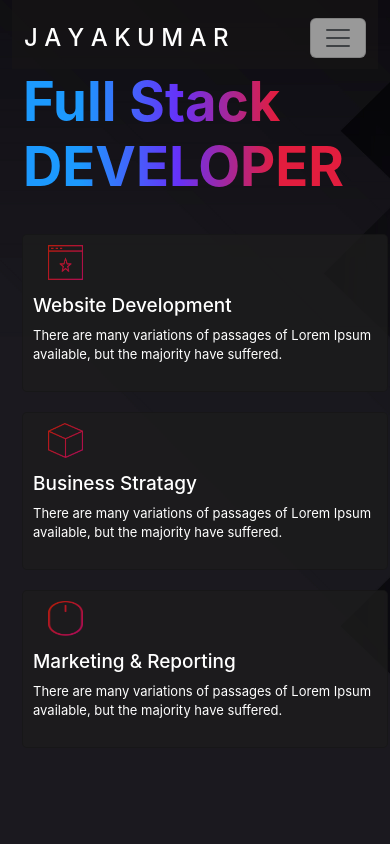
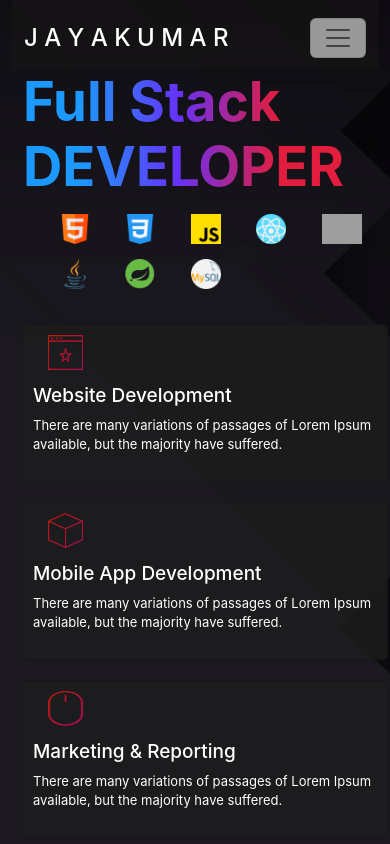
Before and after one commit to jayakumar35/Porfolio, a React (Create React App) app: page / in a window 390 px wide. Shown: the top 844 px of the page. Built offline with nearby package versions, Linux system fonts and the light colour scheme; grey boxes are pictures that could not be loaded.

Commit message:
madify commit

```diff
--- a/src/Components/Contact.scss
+++ b/src/Components/Contact.scss
@@ -122,13 +122,13 @@
             .cont-h1{
                 text-align: start;
                 color: aliceblue;
-                font-size: 3.5rem;
+                font-size: 3rem;
                 font-weight: bold;
                 padding-left: 20%;
             }
             .cont-btn{
                 margin-left: 30%;
-                padding: 10px 15px;
+                padding: 10px 10px;
                 background-image: linear-gradient(120deg, #10ccf6, #4c9391af);
                 border: none;
                 border-radius: 5px;
@@ -148,7 +148,7 @@
                  background-size: cover;
             }
             .foodlist{
-                display: flex;
+                // display: flex;
                 justify-content: center;
                 align-items: center;
                 padding-top: 15px;
@@ -163,8 +163,8 @@
             .list2 li{
                 color: #999;
                 font-size: 15px;
-                padding: 5px;
-                margin-left: 80px;
+                // padding: 5px;
+                // margin-left: 80px;
             }
             .conticon{
                 color: #999;
--- a/src/Components/ContactForm .js
+++ b/src/Components/ContactForm .js
@@ -34,6 +34,9 @@ const ContactForm = () => {
       )
       .then((response) => {
         console.log('Thank You email sent successfully to the user!', response.status, response.text);
+
+        // Clear the form fields after successful submission
+        setFormData({ name: '', email: '', phone: '', message: '' });
       })
       .catch((err) => console.error('Failed to send Thank You email to the user:', err));
 
@@ -60,7 +63,7 @@ const ContactForm = () => {
 
   return (
     <>
-      <form  className='contactform' onSubmit={sendEmail}>
+      <form className='contactform' onSubmit={sendEmail}>
         <input
           type="text"
           name="name"
--- a/src/Components/ContactPage.scss
+++ b/src/Components/ContactPage.scss
@@ -137,8 +137,8 @@
 
     .contactpage {
 
-        max-width: max-content;
-        max-height: max-content;
+        max-width: fit-content;
+        max-height: fit-content;
         overflow: hidden;
         position: relative;
 
--- a/src/Components/Frent.js
+++ b/src/Components/Frent.js
@@ -4,6 +4,7 @@ import NavScrollExample from "./NavScrollExample";
 import icon1 from "../image/icon-01.png"
 import icon2 from '../image/icon-02.png'
 import icon3 from '../image/icon-03.png'
+import Skills from "./Skills";
 
 
 
@@ -11,7 +12,7 @@ import icon3 from '../image/icon-03.png'
 
 function Frent() {
     return (
-        <Container style={{maxWidth: '1450px'}}  className="frent-container ">
+        <Container style={{maxWidth: '1550px'}}  className="frent-container ">
             <Row className="frent-row">
                 <Col sm={12} md={12} lg={12} className="frent-Col">
                     <NavScrollExample />
@@ -21,6 +22,7 @@ function Frent() {
 
                 </Col>
                 <Col sm={12} md={12} lg={12}>
+                    <Skills/>
                     <div className="home-card ">
                         <div className="card">
                             <img src={icon1} alt="icon" />
@@ -28,7 +30,8 @@ function Frent() {
                             <p>There are many variations of passages of Lorem Ipsum available, but the majority have suffered.</p>
                         </div>
                         <div className="card">
-                            <img src={icon2} alt="icon" />                        <h3>Business Stratagy</h3>
+                            <img src={icon2} alt="icon" />
+                            <h3>Mobile App Development</h3>
                             <p>There are many variations of passages of Lorem Ipsum available, but the majority have suffered.</p>
                         </div>
                         <div className="card">
--- a/src/Components/Frent.scss
+++ b/src/Components/Frent.scss
@@ -21,7 +21,7 @@
   }
 
   .cont-btn {
-    // margin-left: 80%;
+
     padding: 10px 20px;
     background-color: (#10ccf6);
     border: none;
--- a/src/Components/Project.scss
+++ b/src/Components/Project.scss
@@ -173,7 +173,8 @@ transition: .3s;
     }
 
     .box{
-
+        width: 150px;
+        height: 250px;
         border-radius:10px;
         position: relative;
         overflow: hidden;
@@ -181,8 +182,8 @@ transition: .3s;
 
     }
     .box-img{
-        width: 100%;
-        height: 100vh;
+        // width: 100%;
+        // height: 100vh;
         border-radius: 10px;
         display: block;
         transition:transform 0.5s;
--- a/src/Components/Skills.css
+++ b/src/Components/Skills.css
@@ -1,14 +1,9 @@
 .skills-container{
 
 }
-.skills-container h1{
-    padding-top: 6%;
-    text-align: center;
-    font-size: 2.8rem;
-    padding-bottom: 5%;
 
-}
 .skills-img img{
+    margin-top: 35px;
 
     width: auto;
     height: 75px;
@@ -19,3 +14,20 @@
     cursor:pointer;
     transform: scale(1.1);
 }
+@media (min-width:320px) and (max-width:769px) {
+    .skills-img img{
+        margin-top: 35px;
+        margin: 0;
+
+        width: auto;
+        height: 45px;
+        margin-left: 6%;
+        transition: .3s;
+    }
+    .skills-img img:hover{
+        cursor:pointer;
+        transform: scale(1.1);
+    }
+
+
+}
--- a/src/Components/Skills.js
+++ b/src/Components/Skills.js
@@ -20,7 +20,7 @@ function Skills() {
       <Row>
         <Col>
           <div id="Skills" className="skills-container">
-            <h1>Skills</h1>
+
             <div className="skills-img">
               <img src={Htmlimage} />
               <img src={Cssimage} />
```
